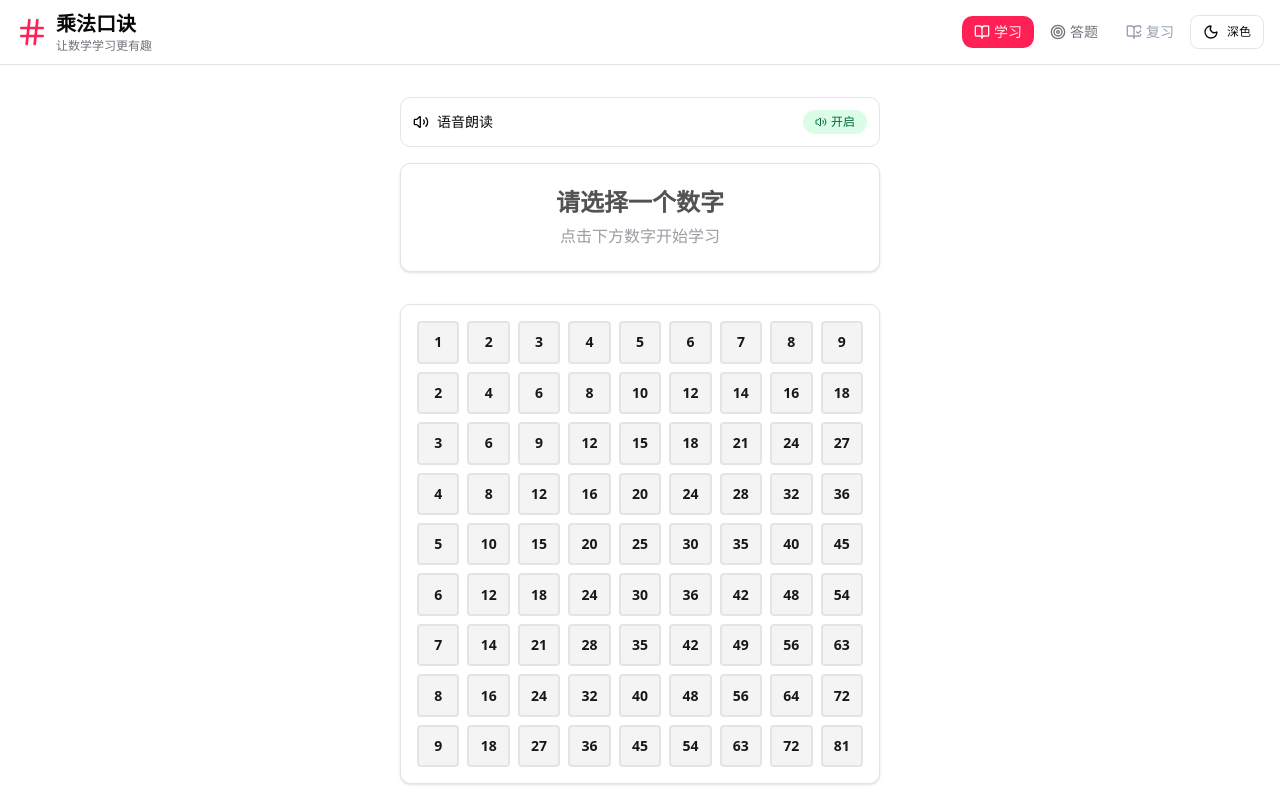
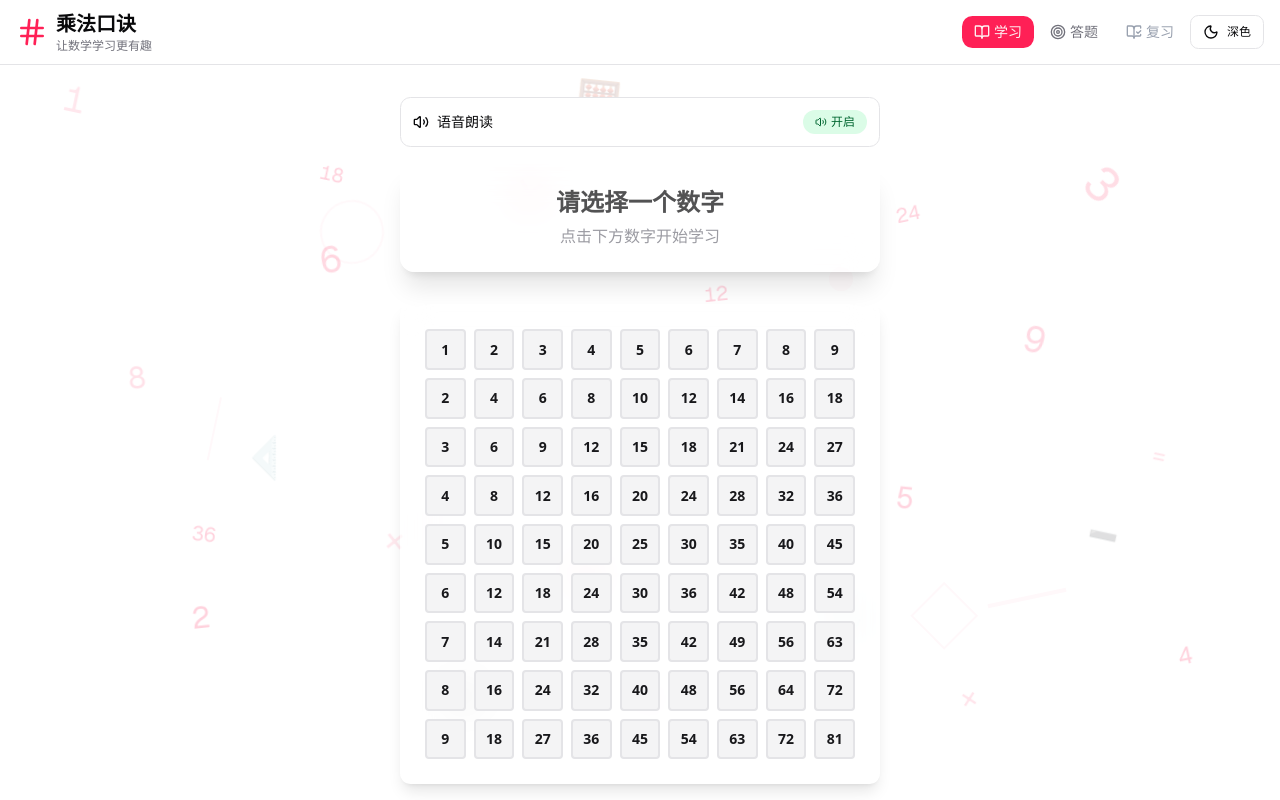
Before and after one commit to neozhu/9x9, a Next.js app: page / in a window 1280 px wide. Shown: the top 800 px of the page. Built offline with nearby package versions, Linux system fonts and the light colour scheme.

Commit message:
Add MathBackground component for decorative math symbols in layout; refactor quiz logic with useCallback for performance optimization; streamline LearnMode component by removing unused areaInfo; enhance MultiplicationGrid styling for better UI consistency.

```diff
--- a/app/components/learn-mode.tsx
+++ b/app/components/learn-mode.tsx
@@ -1,5 +1,5 @@
 import { MultiplicationGrid } from './multiplication-grid';
-import { getChineseFormula, generateGrid, findSameResultCombinations, speakFormula } from '@/lib/multiplication-utils';
+import { getChineseFormula, generateGrid, findSameResultCombinations } from '@/lib/multiplication-utils';
 import { Volume2, RotateCcw, VolumeX, Lightbulb, Sparkles } from 'lucide-react';
 
 interface LearnModeProps {
@@ -26,12 +26,11 @@ export function LearnMode({
       return {
         chinese: "请选择一个数字",
         equation: "点击下方数字开始学习",
-        areaInfo: ""
+        combinationInfo: ""
       };
     }
 
     const result = selectedCell.row * selectedCell.col;
-    const areaSize = selectedCell.row * selectedCell.col;
 
     const sameResultCombinations = findSameResultCombinations(result);
     const otherCombinations = sameResultCombinations.filter(
@@ -47,13 +46,12 @@ export function LearnMode({
     return {
       chinese: getChineseFormula(selectedCell.row, selectedCell.col, result),
       equation: `${selectedCell.row} × ${selectedCell.col} = ${result}`,
-      areaInfo: `${selectedCell.row}行×${selectedCell.col}列矩形区域 (共${areaSize}个方块)`,
       combinationInfo
     };
   };
 
   const grid = generateGrid();
-  const { chinese, equation, areaInfo, combinationInfo } = getDisplayFormula();
+  const { chinese, equation, combinationInfo } = getDisplayFormula();
   const sameResultCombinations = selectedResult ? findSameResultCombinations(selectedResult) : [];
 
   return (
@@ -91,7 +89,9 @@ export function LearnMode({
       </div>
 
       {/* 顶部口诀显示区域 */}
-      <div className="mb-8 p-6 bg-card border border-border rounded-lg shadow-sm text-center">
+      <div
+        className="mb-8 p-6 relative rounded-xl text-center bg-white/30 dark:bg-white/10 backdrop-blur-lg backdrop-saturate-150 border border-white/50 dark:border-white/20 shadow-xl"
+      >
         <div
           className="text-2xl sm:text-3xl font-bold text-card-foreground mb-2 transition-all duration-300 ease-in-out"
           style={{
@@ -112,9 +112,6 @@ export function LearnMode({
         </div>
         {selectedCell && (
           <div className="mt-3 space-y-1">
-            <div className="text-sm text-muted-foreground opacity-75">
-              <span className="text-xs">{areaInfo}</span>
-            </div>
             {combinationInfo && (
               <div className="text-sm text-blue-600 dark:text-blue-400 flex items-center justify-center space-x-1">
                 <Lightbulb className="w-3 h-3" />
--- a/app/components/multiplication-grid.tsx
+++ b/app/components/multiplication-grid.tsx
@@ -9,12 +9,11 @@ interface MultiplicationGridProps {
 export function MultiplicationGrid({
   grid,
   selectedCell,
-  selectedResult,
   sameResultCombinations,
   onCellClick
 }: MultiplicationGridProps) {
   return (
-    <div className="bg-card border border-border rounded-lg p-4 shadow-sm">
+    <div className="mb-8 p-6 bg-white/10 dark:bg-black/10 backdrop-blur-lg border border-white/20 dark:border-white/10 rounded-lg shadow-lg text-center">
       <div className="grid grid-cols-9 multiplication-grid gap-1 sm:gap-2">
         {grid.map((row, rowIndex) =>
           row.map((value, colIndex) => {
--- a/app/hooks/use-user-progress.ts
+++ b/app/hooks/use-user-progress.ts
@@ -1,6 +1,5 @@
 import { useState, useCallback } from 'react';
 import type { UserProgress, WrongQuestion } from '@/lib/types';
-import { achievements } from '@/lib/constants';
 
 export function useUserProgress() {
   const [userProgress, setUserProgress] = useState<UserProgress>({
--- a/app/layout.tsx
+++ b/app/layout.tsx
@@ -21,6 +21,74 @@ export const metadata: Metadata = {
   viewport: "width=device-width, initial-scale=1, maximum-scale=1, user-scalable=no",
 };
 
+// 数学背景装饰组件
+function MathBackground() {
+  const mathSymbols = [
+    // 数字
+    { symbol: "1", x: "5%", y: "10%", size: "text-4xl", rotation: "rotate-12" },
+    { symbol: "2", x: "15%", y: "75%", size: "text-3xl", rotation: "-rotate-6" },
+    { symbol: "3", x: "85%", y: "20%", size: "text-5xl", rotation: "rotate-45" },
+    { symbol: "4", x: "92%", y: "80%", size: "text-2xl", rotation: "-rotate-12" },
+    { symbol: "5", x: "70%", y: "60%", size: "text-3xl", rotation: "rotate-6" },
+    { symbol: "6", x: "25%", y: "30%", size: "text-4xl", rotation: "-rotate-12" },
+    { symbol: "7", x: "60%", y: "15%", size: "text-2xl", rotation: "rotate-24" },
+    { symbol: "8", x: "10%", y: "45%", size: "text-3xl", rotation: "-rotate-6" },
+    { symbol: "9", x: "80%", y: "40%", size: "text-4xl", rotation: "rotate-12" },
+
+    // 乘法符号
+    { symbol: "×", x: "40%", y: "20%", size: "text-6xl", rotation: "rotate-12" },
+    { symbol: "×", x: "75%", y: "85%", size: "text-3xl", rotation: "-rotate-12" },
+    { symbol: "×", x: "30%", y: "65%", size: "text-4xl", rotation: "rotate-6" },
+
+    // 等号
+    { symbol: "=", x: "50%", y: "85%", size: "text-3xl", rotation: "-rotate-6" },
+    { symbol: "=", x: "90%", y: "55%", size: "text-2xl", rotation: "rotate-12" },
+
+    // 数学符号表情
+    { symbol: "📐", x: "20%", y: "55%", size: "text-3xl", rotation: "rotate-45" },
+    { symbol: "📏", x: "65%", y: "75%", size: "text-2xl", rotation: "-rotate-12" },
+    { symbol: "🧮", x: "45%", y: "10%", size: "text-4xl", rotation: "rotate-6" },
+    { symbol: "➕", x: "35%", y: "85%", size: "text-2xl", rotation: "-rotate-12" },
+    { symbol: "➖", x: "85%", y: "65%", size: "text-2xl", rotation: "rotate-12" },
+
+    // 更多数字
+    { symbol: "12", x: "55%", y: "35%", size: "text-xl", rotation: "-rotate-6" },
+    { symbol: "18", x: "25%", y: "20%", size: "text-xl", rotation: "rotate-12" },
+    { symbol: "24", x: "70%", y: "25%", size: "text-xl", rotation: "-rotate-12" },
+    { symbol: "36", x: "15%", y: "65%", size: "text-xl", rotation: "rotate-6" },
+    { symbol: "81", x: "45%", y: "70%", size: "text-xl", rotation: "rotate-6" },
+  ];
+
+  return (
+    <div className="fixed inset-0 pointer-events-none overflow-hidden z-0">
+      {mathSymbols.map((item, index) => (
+        <div
+          key={index}
+          className={`absolute ${item.size} ${item.rotation} font-mono text-primary/20 dark:text-primary/15 select-none transition-all duration-1000 animate-pulse`}
+          style={{
+            left: item.x,
+            top: item.y,
+            animationDelay: `${index * 0.3}s`,
+            animationDuration: `${4 + (index % 2)}s`,
+          }}
+        >
+          {item.symbol}
+        </div>
+      ))}
+
+      {/* 几何图形装饰 */}
+      <div className="absolute top-1/4 left-1/4 w-16 h-16 border-2 border-primary/10 rounded-full opacity-30 animate-spin" style={{ animationDuration: '25s' }}></div>
+      <div className="absolute top-3/4 right-1/4 w-12 h-12 border-2 border-primary/10 rotate-45 opacity-30 animate-bounce" style={{ animationDuration: '5s' }}></div>
+      <div className="absolute top-1/2 left-1/6 w-8 h-16 border-l-2 border-primary/10 opacity-30 transform rotate-12"></div>
+      <div className="absolute bottom-1/4 right-1/6 w-20 h-1 bg-primary/10 opacity-30 transform -rotate-12"></div>
+
+      {/* 更多几何装饰 */}
+      <div className="absolute top-1/3 right-1/3 w-6 h-6 bg-primary/5 rounded-full opacity-40"></div>
+      <div className="absolute bottom-1/3 left-1/3 w-4 h-4 bg-primary/5 rotate-45 opacity-40"></div>
+    </div>
+  );
+}
+
 export default function RootLayout({
   children,
 }: Readonly<{
@@ -37,7 +105,7 @@ export default function RootLayout({
         <meta name="apple-mobile-web-app-title" content="乘法口诀" />
       </head>
       <body
-        className={`${geistSans.variable} ${geistMono.variable} antialiased`}
+        className={`${geistSans.variable} ${geistMono.variable} antialiased relative`}
       >
         <ThemeProvider
           attribute="class"
@@ -45,7 +113,8 @@ export default function RootLayout({
           enableSystem
           disableTransitionOnChange
         >
-          <div className="min-h-screen flex flex-col">
+          <MathBackground />
+          <div className="min-h-screen flex flex-col relative z-10">
             <main className="flex-1">
               {children}
             </main>
--- a/app/page.tsx
+++ b/app/page.tsx
@@ -57,19 +57,17 @@ export default function Home() {
     return () => speechSynthesis.cancel();
   }, [loadProgress, setUserProgress]);
 
-  // 答题模式倒计时
-  useEffect(() => {
-    let timer: NodeJS.Timeout;
-    if (isQuizActive && timeLeft > 0 && !showResult) {
-      timer = setTimeout(() => setTimeLeft(timeLeft - 1), 1000);
-    } else if (timeLeft === 0 && !showResult) {
-      handleAnswerSubmit();
-    }
-    return () => clearTimeout(timer);
-  }, [isQuizActive, timeLeft, showResult]);
+  // 停止答题
+  const stopQuiz = useCallback(() => {
+    setIsQuizActive(false);
+    setShowResult(false);
+    setCurrentQuestion(null);
+    setQuizScore(0);
+    setQuestionsAnswered(0);
+  }, []);
 
   // 开始答题
-  const startQuiz = (isReview = false) => {
+  const startQuiz = useCallback((isReview = false) => {
     const question = isReview
       ? generateReviewQuestion(userProgress.wrongQuestions)
       : generateRandomQuestion();
@@ -84,19 +82,10 @@ export default function Home() {
 
     // 朗读题目
     speakFormula(question.multiplicand, question.multiplier, speechEnabled, speechSupported);
-  };
-
-  // 选择答案
-  const handleAnswerSelect = (answer: number) => {
-    if (showResult) return;
-    setSelectedAnswer(answer);
-    setTimeout(() => {
-      handleAnswerSubmit(answer);
-    }, 100);
-  };
+  }, [userProgress.wrongQuestions, speechEnabled, speechSupported]);
 
   // 提交答案
-  const handleAnswerSubmit = (directAnswer?: number) => {
+  const handleAnswerSubmit = useCallback((directAnswer?: number) => {
     if (!currentQuestion) return;
 
     const answer = directAnswer || selectedAnswer || 0;
@@ -137,15 +126,26 @@ export default function Home() {
         startQuiz(mode === 'review');
       }
     }, 3000);
-  };
+  }, [currentQuestion, selectedAnswer, quizScore, mode, removeFromWrongQuestions, updateProgress, questionsAnswered, stopQuiz, startQuiz]);
 
-  // 停止答题
-  const stopQuiz = () => {
-    setIsQuizActive(false);
-    setShowResult(false);
-    setCurrentQuestion(null);
-    setQuizScore(0);
-    setQuestionsAnswered(0);
+  // 答题模式倒计时
+  useEffect(() => {
+    let timer: NodeJS.Timeout;
+    if (isQuizActive && timeLeft > 0 && !showResult) {
+      timer = setTimeout(() => setTimeLeft(timeLeft - 1), 1000);
+    } else if (timeLeft === 0 && !showResult) {
+      handleAnswerSubmit();
+    }
+    return () => clearTimeout(timer);
+  }, [isQuizActive, timeLeft, showResult, handleAnswerSubmit]);
+
+  // 选择答案
+  const handleAnswerSelect = (answer: number) => {
+    if (showResult) return;
+    setSelectedAnswer(answer);
+    setTimeout(() => {
+      handleAnswerSubmit(answer);
+    }, 100);
   };
 
   // 处理模式切换
@@ -180,7 +180,7 @@ export default function Home() {
   };
 
   return (
-    <div className="bg-background text-foreground min-h-screen">
+    <div className="text-foreground min-h-screen relative">
       <Header
         currentMode={mode}
         onModeChange={handleModeChange}
--- a/lib/multiplication-utils.ts
+++ b/lib/multiplication-utils.ts
@@ -1,5 +1,5 @@
 import { chineseNumbers } from './constants';
-import type { Question, UserProgress, WrongQuestion } from './types';
+import type { Question, WrongQuestion } from './types';
 
 // 中文口诀转换函数
 export function getChineseFormula(multiplicand: number, multiplier: number, result: number): string {
```
